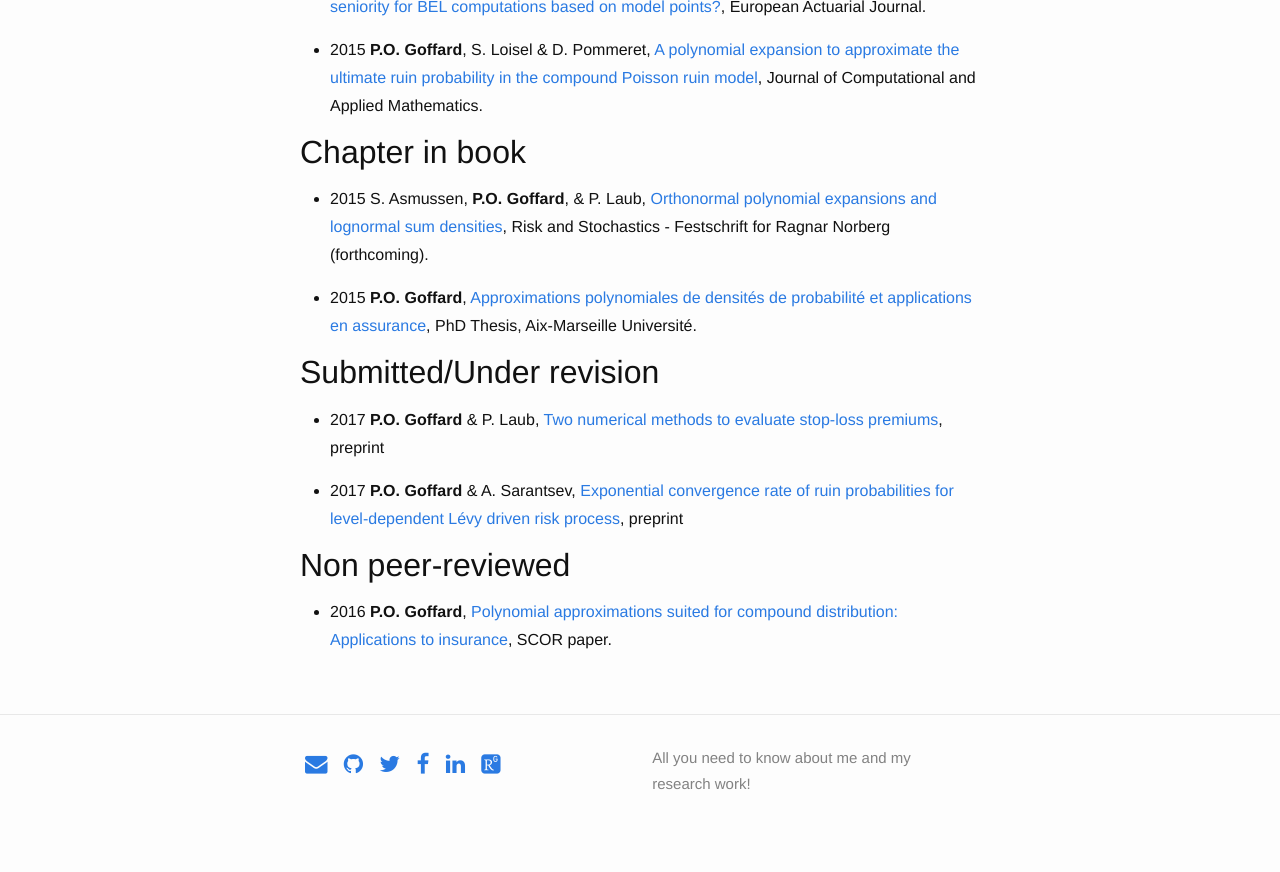
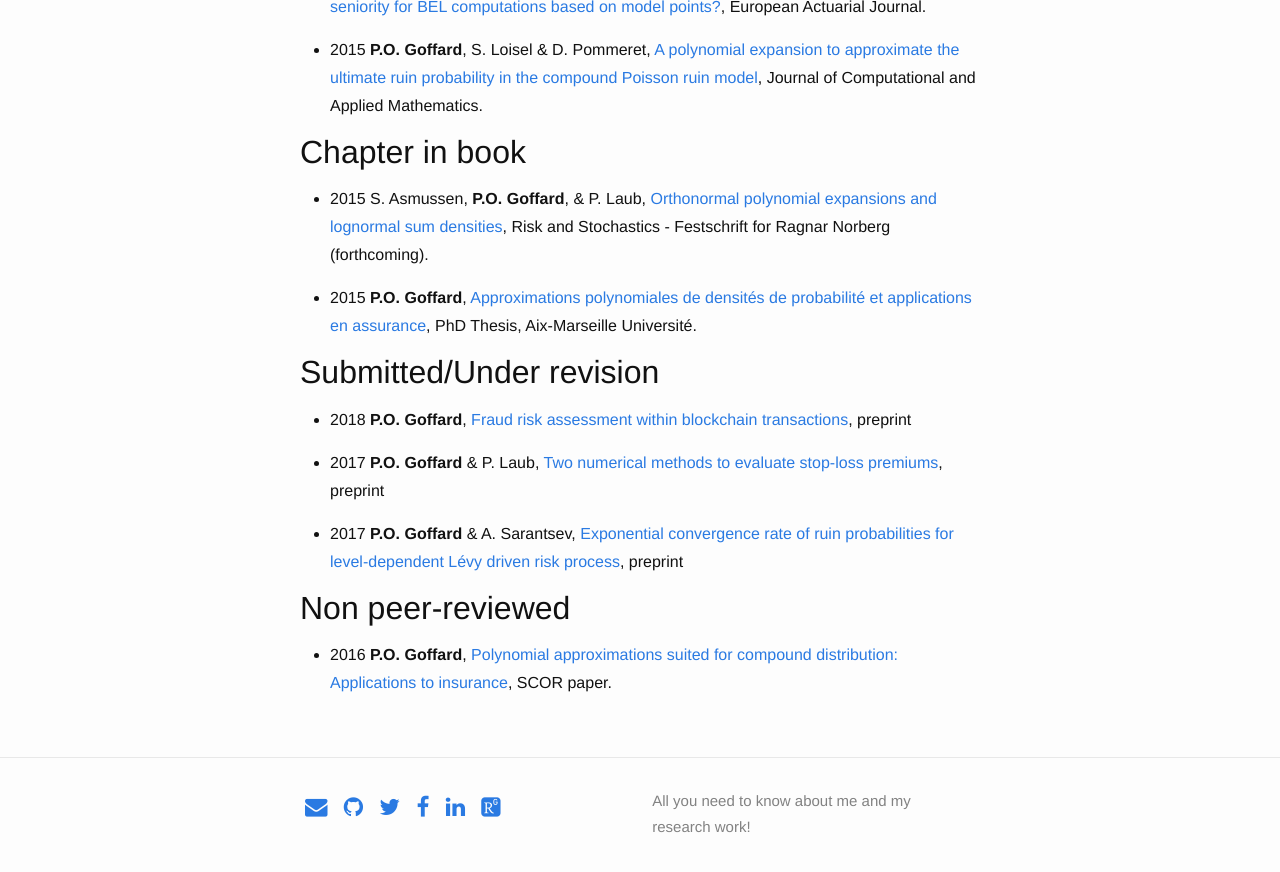
Before and after one commit to LaGauffre/LaGauffre.github.io, a Jekyll site: the page built from Publications.md, in a window 1280 px wide and 900 px high, scrolled down 673 px. Shown: the top 872 px of the window. Built offline with Jekyll 4.4.1, drawn with Linux system fonts in a browser that asks for light colours; nearby versions of some CDN libraries; some web fonts are replaced.

Commit message:
update publication

```diff
--- a/Publications.md
+++ b/Publications.md
@@ -25,6 +25,8 @@ permalink: /Publi/
 
 ## Submitted/Under revision
 
+* 2018 **P.O. Goffard**, [Fraud risk assessment within blockchain transactions](/Publications/FraudRiskAssessmentWithinBlockChainTransaction_Goffard0218.pdf), preprint
+
 * 2017 **P.O. Goffard** & P. Laub, [Two numerical methods to evaluate stop-loss premiums](/Publications/GoffardLaub_PolynomialApproximationCompoundDistribution.pdf), preprint
 
 * 2017 **P.O. Goffard** & A. Sarantsev, [Exponential convergence rate of ruin probabilities for level-dependent Lévy driven risk process](/Publications/GoffardSarantsevExponentialRateRuinProbabilities.pdf), preprint
```
Also changed, not shown: 1 other file.
